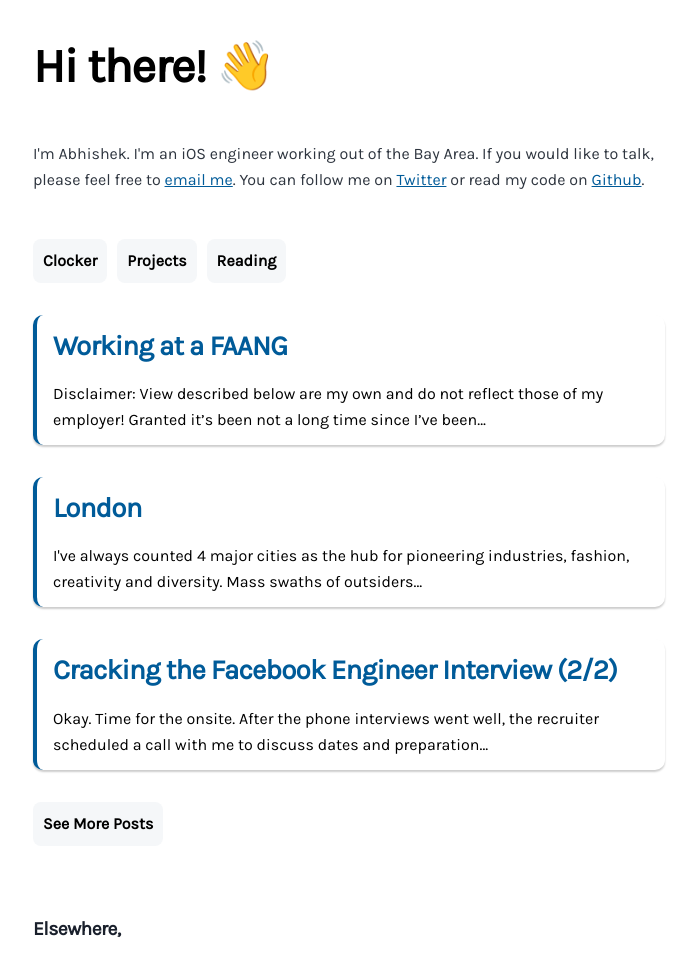
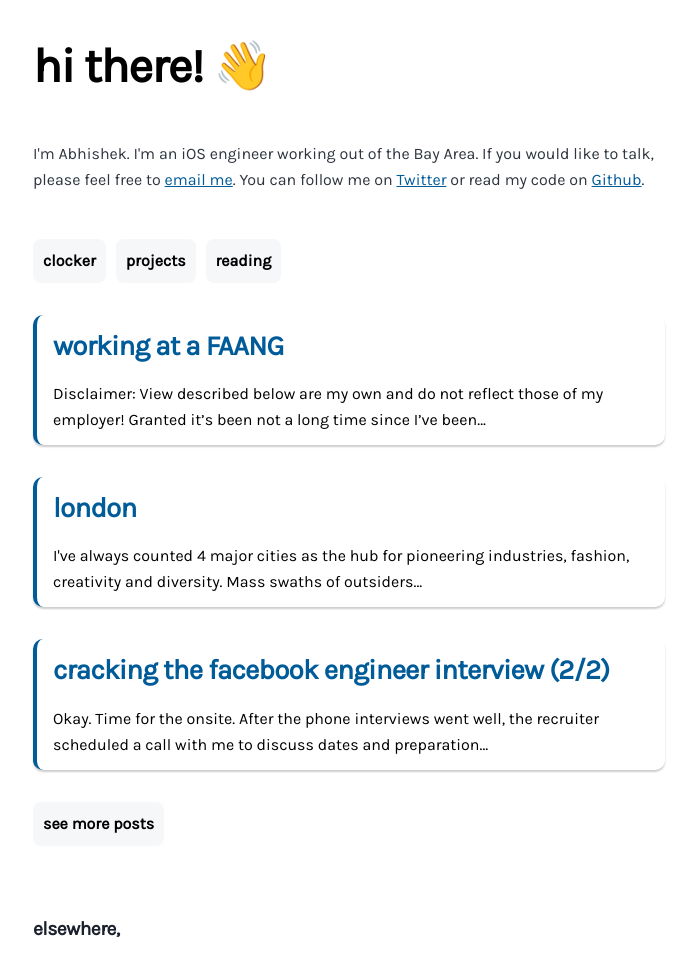
Before and after one commit to n0shake/blog, a Gatsby site: page / in a window 1280 px wide. Shown: the top 960 px of the page, without its empty margins (291-988 px from the left). Built offline with nearby package versions, Linux system fonts and the light colour scheme; Gatsby itself is replaced by a stand-in of ours.

Commit message:
lowercase titles because i'm cool

```diff
--- a/content/blog/London/index.md
+++ b/content/blog/London/index.md
@@ -1,5 +1,5 @@
 ---
-title: London
+title: london
 date: "2020-03-10T22:12:03.284Z"
 description: "9 days in an overcast London."
 ---
--- a/content/blog/analyzing-10-months-of-togetherness/index.md
+++ b/content/blog/analyzing-10-months-of-togetherness/index.md
@@ -1,5 +1,5 @@
 ---
-title: Analyzing ~10 months of togetherness
+title: analyzing ~10 months of togetherness
 date: "2019-01-10T23:46:37.121Z"
 description: 2018, for me, had many highlights. A new job, getting a chance to see my fam, new cities and states, but more importantly; I met you.
 ---
--- a/content/blog/cracking-fb-1/index.md
+++ b/content/blog/cracking-fb-1/index.md
@@ -1,5 +1,5 @@
 ---
-title: Cracking the Facebook Engineer Interview (1/2)
+title: cracking the Facebook Engineer Interview (1/2)
 date: "2020-02-05T22:40:32.169Z"
 description: I've learned a lot through other engineers sharing their interview experiences. Maybe someone can learn something from mine.
 ---
--- a/content/blog/cracking-fb-2/index.md
+++ b/content/blog/cracking-fb-2/index.md
@@ -1,5 +1,5 @@
 ---
-title: Cracking the Facebook Engineer Interview (2/2)
+title: cracking the facebook engineer interview (2/2)
 date: "2020-02-12T22:40:32.169Z"
 description: Time for the onsite.
 ---
--- a/content/blog/faang/index.md
+++ b/content/blog/faang/index.md
@@ -1,5 +1,5 @@
 ---
-title: Working at a FAANG
+title: working at a FAANG
 date: "2020-05-10T23:46:37.121Z"
 description: "What even makes working at a FAANG worth it?"
 ---
--- a/content/blog/india-2019/index.md
+++ b/content/blog/india-2019/index.md
@@ -1,5 +1,5 @@
 ---
-title: India 2019
+title: india 2019
 date: "2020-01-20T23:46:37.121Z"
 description: "Much awaited."
 ---
--- a/src/components/footer.js
+++ b/src/components/footer.js
@@ -35,7 +35,7 @@ const Footer = () => {
 
   return (
      <footer>
-     <h5>Elsewhere,</h5>
+     <h5>elsewhere,</h5>
      <a href="https://www.linkedin.com/in/abhishekbanthia/">
      {linkedInAvatar && (
       <Img
--- a/src/components/layout.js
+++ b/src/components/layout.js
@@ -16,7 +16,7 @@ const Layout = ({ location, title, children }) => {
   } else {
     header = (
       <Link className="header-link-home" to="/">
-        {title}
+        {title.toLowerCase()}
       </Link>
     )
   }
--- a/src/components/navbar.js
+++ b/src/components/navbar.js
@@ -24,7 +24,7 @@ const SidebarDiv = styled.div`
 `
 
 const NavBar = () => {
-  const sidebarButtons = {"Clocker": "/clocker", "Projects": "/projects", "Reading": "/reading"}
+  const sidebarButtons = {"clocker": "/clocker", "projects": "/projects", "reading": "/reading"}
   return (
     <SidebarDiv>
     { Object.entries(sidebarButtons).map(([key, value]) => {
--- a/src/components/see_all_button.js
+++ b/src/components/see_all_button.js
@@ -20,7 +20,7 @@ const RoundedDiv = styled.div`
 `
 
 const SeeAllButton = () => {
-  const buttonTitle = "See More Posts"
+  const buttonTitle = "see more posts"
 
   return (
     <div className="see_all">
--- a/src/pages/clockersupport.js
+++ b/src/pages/clockersupport.js
@@ -33,7 +33,7 @@ const ClockerSupport = ({ data, location }) => {
 	return (
 		<Layout location={location} title={siteTitle}>
         	<SEO title="Clocker Support" />
-        	<h1> Clocker Support </h1>
+        	<h1> clocker support </h1>
           <hr/>
           <p> Clocker is developed and maintained with <span role="img" aria-label="love">❤️</span> by a single dev.
             There is no big company or VC backed investors here.
--- a/src/pages/index.js
+++ b/src/pages/index.js
@@ -10,7 +10,7 @@ import NavBar from "../components/navbar"
 
 const BlogIndex = ({ data, location }) => {
   const siteTitle = data.site.siteMetadata?.title || `Title`
-  const newSiteTitle = "Hi there! 👋"
+  const newSiteTitle = "hi there! 👋"
   const posts = data.allMarkdownRemark.nodes
   const reducedPosts = posts.slice(0, 3);
 
```
